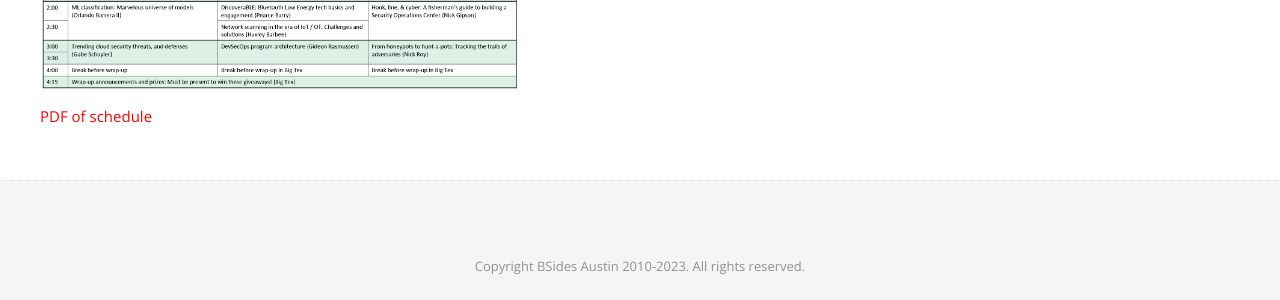
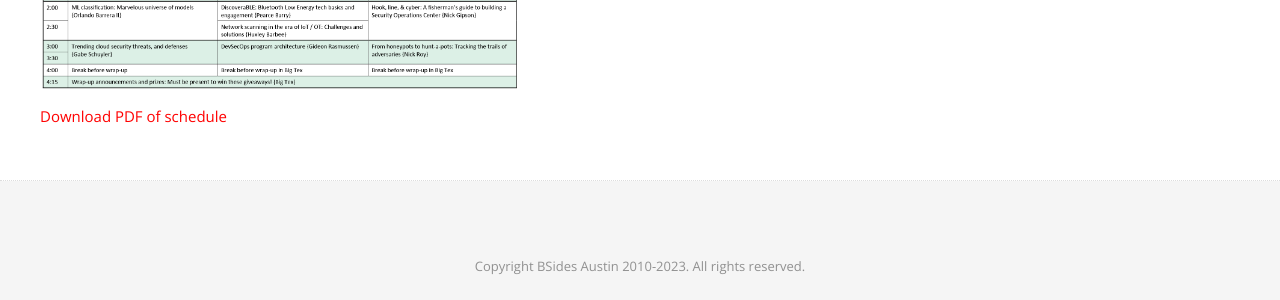
Before and after one commit to bsidesaustin/test, a Jekyll site: the page built from schedule.html, in a window 1280 px wide. Shown: the part 684-984 px from the top of the page. Built offline with Jekyll 4.4.1, drawn with Linux system fonts in a browser that asks for light colours; nearby versions of some CDN libraries; some web fonts are replaced.

Commit message:
Update schedule.html

```diff
--- a/schedule.html
+++ b/schedule.html
@@ -24,7 +24,7 @@
 
 <p><img src="/img/BSidesAustin2023Schedulev1.png" alt="BSides Austin 2023 Schedule" style="width: 40%;height: auto;"></p>
 
-<p><a href="/img/BSides2023Schedule.pdf" alt="BSides Austin 2023 Schedule" style="width: 40%;height: auto;">PDF of schedule</a></p>
+<p><a href="/img/BSides2023Schedule.pdf" alt="BSides Austin 2023 Schedule" style="width: 40%;height: auto;">Download PDF of schedule</a></p>
 
 
 </div>
```
